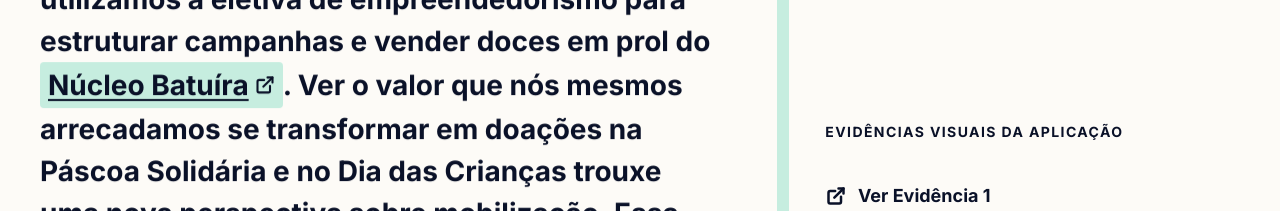
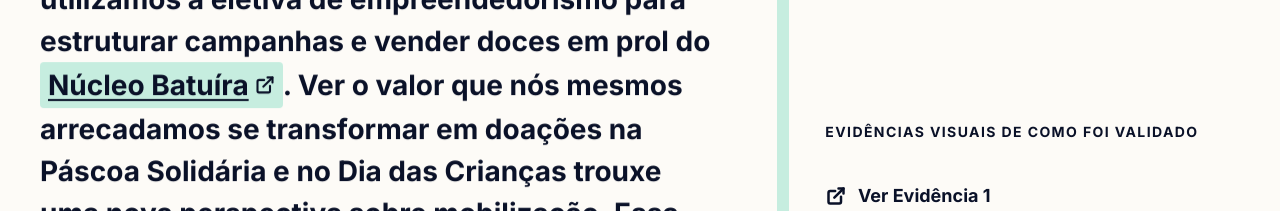
Before and after one commit to JoaoHBatistaLeal/LandingPage-DesafioLED2026-JoaoHBatistaLeal-EducaHUB, a React (Vite) app in the folder hub-micro-renda-mov-led/: page /projeto in a window 1280 px wide. Shown: the part 900-1111 px from the top of the page. Built offline with nearby package versions, Linux system fonts and the light colour scheme.

Commit message:
minor changes(projeto.jsx): literally changes one phrase

```diff
--- a/hub-micro-renda-mov-led/src/pages/Projeto.jsx
+++ b/hub-micro-renda-mov-led/src/pages/Projeto.jsx
@@ -153,7 +153,7 @@ export default function Projeto() {
             />
 
             <p className="text-[14px] font-extrabold text-[#0A1128] tracking-widest uppercase mt-4">
-              Evidências Visuais da Aplicação
+              Evidências Visuais de como foi validado
             </p>
 
             <div className="flex flex-col gap-5 overflow-hidden py-4 border-l border-transparent">
```
